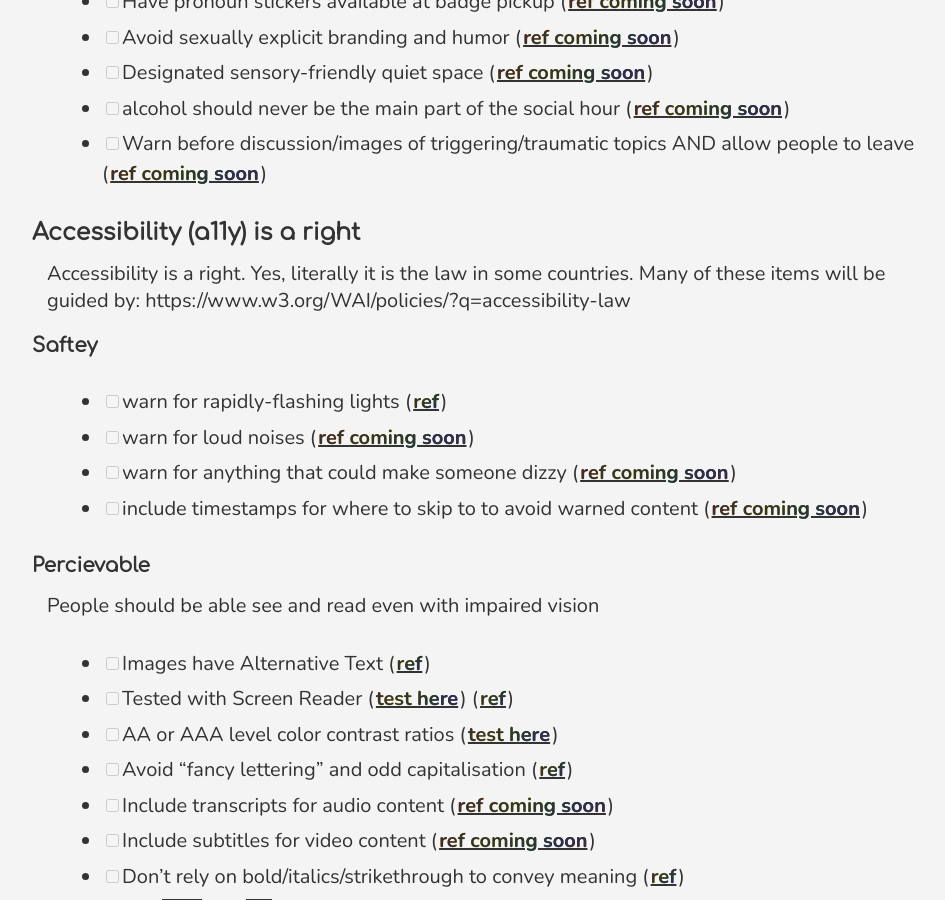
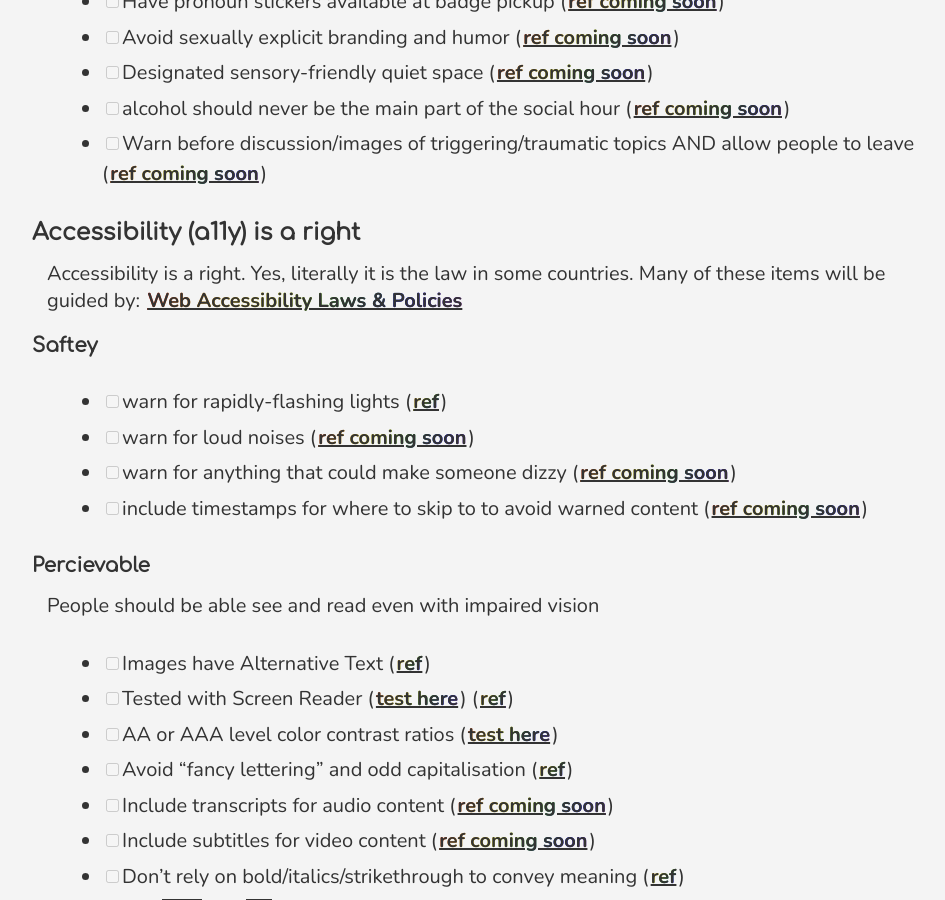
Before and after one commit to VickiLanger/OpenGates, a Jekyll site: the page built from site/checklist.md, in a window 1280 px wide and 900 px high, scrolled down 4715 px. Shown: the whole window, without its empty margins (160-1105 px from the left). Built offline with Jekyll 4.4.1, drawn with Linux system fonts in a browser that asks for light colours.

Commit message:
fix link

```diff
--- a/site/checklist.md
+++ b/site/checklist.md
@@ -119,7 +119,7 @@ The checklist is broken down into sections to help us understand how each item h
 
 ### Accessibility (a11y) is a right
 Accessibility is a right. Yes, literally it is the law in some countries.
-Many of these items will be guided by: https://www.w3.org/WAI/policies/?q=accessibility-law
+Many of these items will be guided by: [Web Accessibility Laws & Policies](https://www.w3.org/WAI/policies/?q=accessibility-law)
 
 #### Saftey
 - [ ] warn for rapidly-flashing lights ([ref](https://www.epilepsy.com/learn/triggers-seizures/photosensitivity-and-seizures#:~:text=For%20about%203%25%20of%20people,common%20in%20children%20and%20adolescents))
```
